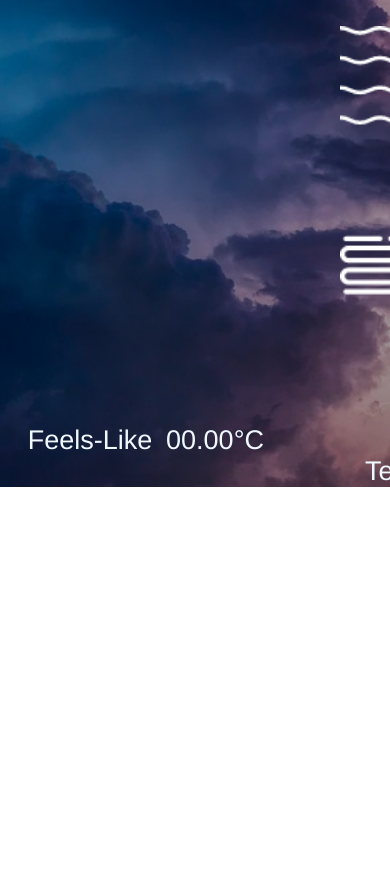
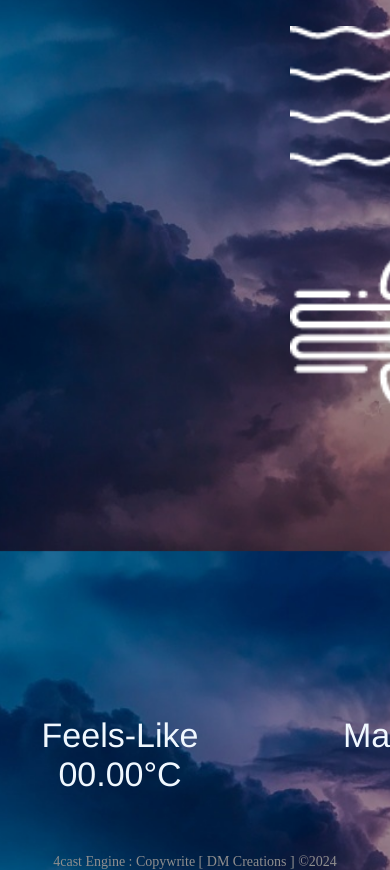
Before and after one commit to deimos19/WeatherForecastEngine, a plain HTML site: page index.html in a window 390 px wide. Shown: the part 1137-2007 px from the top of the page. Before the commit the page ends 1624 px from the top, so only its background shows below. Drawn offline with Linux system fonts and the light colour scheme.

Commit message:
modified

```diff
--- a/index.html
+++ b/index.html
@@ -64,6 +64,9 @@
             </div>
         </div>
     </div>
+    <div class="footer">
+        <p>4cast Engine : Copywrite [ DM Creations ] ©2024</p>
+    </div>
 
     <script>
         const apikey = "2937fcc84d72918da6d43b5d6819293e"
--- a/style.css
+++ b/style.css
@@ -143,6 +143,17 @@ body{
     margin-top: 10px;
 
 }
+.footer{
+    /* height: 200px; */
+    /* background-color: rgb(22, 22, 22); */
+    text-align: center;
+    padding-top: 60px;
+}
+.footer p{
+    color: rgb(143, 142, 142);
+    font-size: 14px;
+    font-family: 'Times New Roman', Times, serif;
+}
 
 @media (max-width : 1024px){
     body{
@@ -219,6 +230,7 @@ body{
     .err{
         font-size: 29px;
         width: 600px;
+        margin-left: 170px;
     }
     .temp{
         font-size: 90px;
@@ -227,7 +239,7 @@ body{
         text-align: center;
     }
     .details{
-        margin-left: -350px;
+        margin-left: -400px;
         margin-top: 100px;
         display: grid;
     }
@@ -236,21 +248,24 @@ body{
         margin-top: 80px;
     }
     .col p{
-        font-size: 30px;
+        font-size: 40px;
         width: 300px;
-        margin-left: -50px;
+        margin-left: -30px;
         margin-top: 10px;
     }
     .col img{
-        width: 120px;
+        width: 170px;
     }
     .more_details{
         margin-left: -310px;
-        margin-top: 100px;
+        margin-top: 300px;
+    }
+    .mm{
+        display: grid;
     }
     .mm p{
-        font-size: 27px;
-        width: 150px;
-        margin-left: -25px;
+        font-size: 34px;
+        width: 350px;
+        margin-left: -95px;
     }
 }
```
